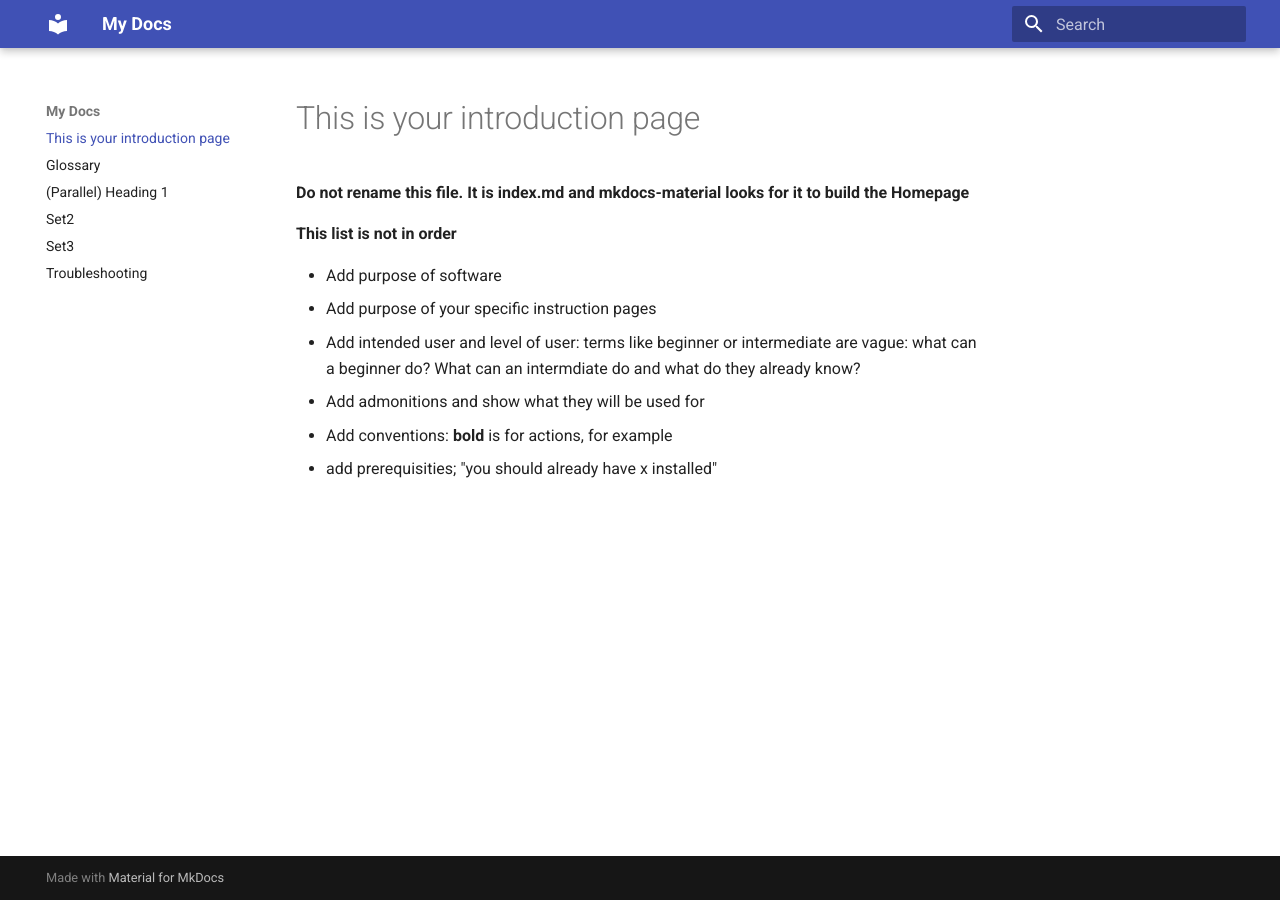
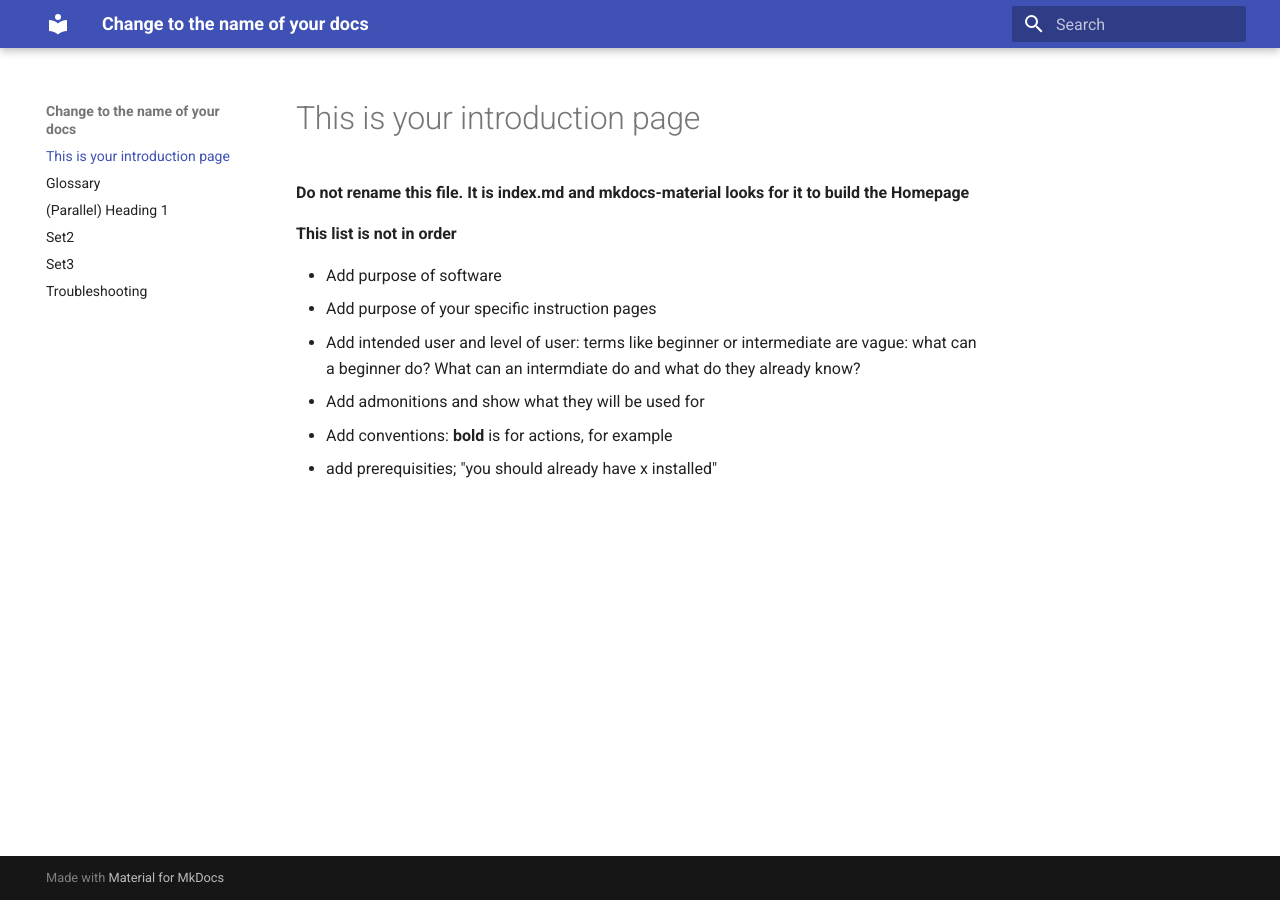
Before and after one commit to SamLee77/ST2025, an MkDocs documentation site: the page built from docs/index.md, in a window 1280 px wide. Built offline with MkDocs 1.6.1 and Material for MkDocs 9.7.7, drawn with Linux system fonts in a browser that asks for light colours.

Commit message:
Update mkdocs.yml

```diff
--- a/mkdocs.yml
+++ b/mkdocs.yml
@@ -1,4 +1,4 @@
-site_name: My Docs
-site_url: https://mydomain.org/mysite
+site_name: Change to the name of your docs
+site_url: https://samlee77.github.io/ST2025/
 theme:
   name: material
```
